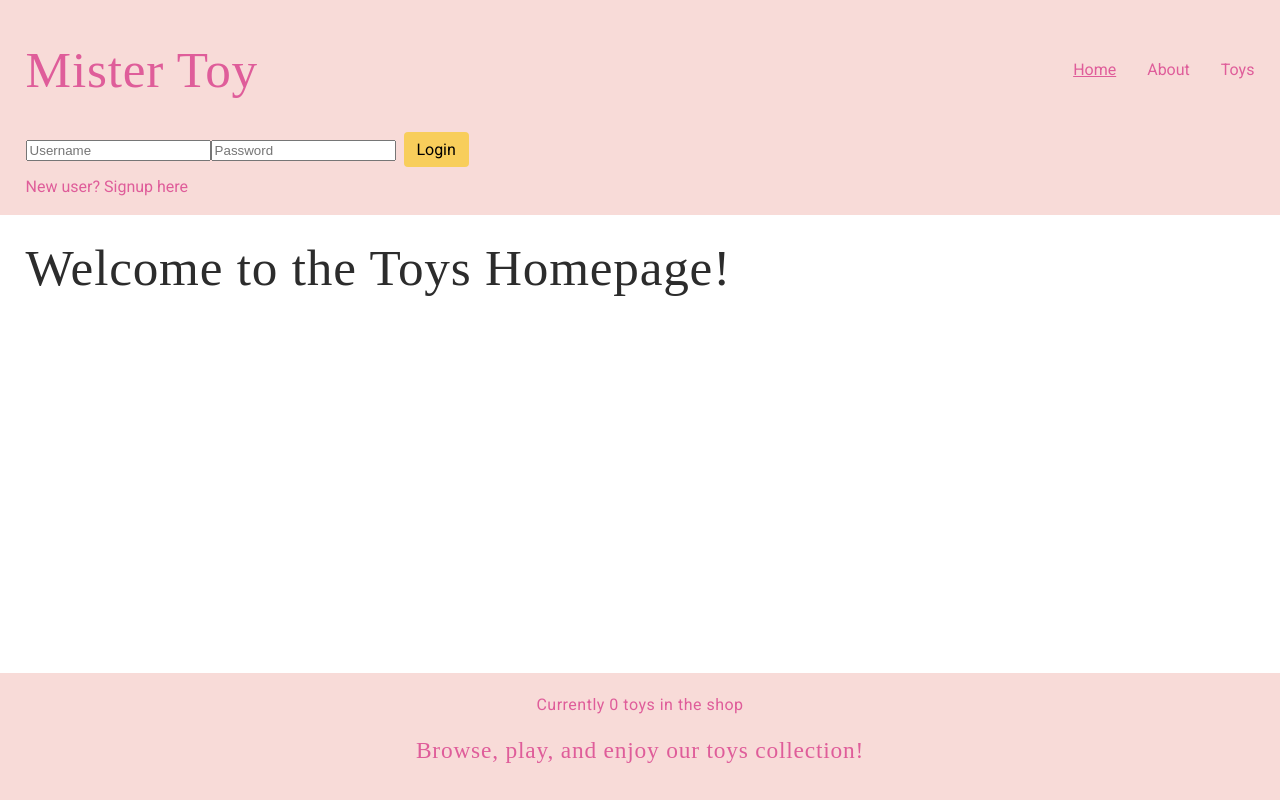
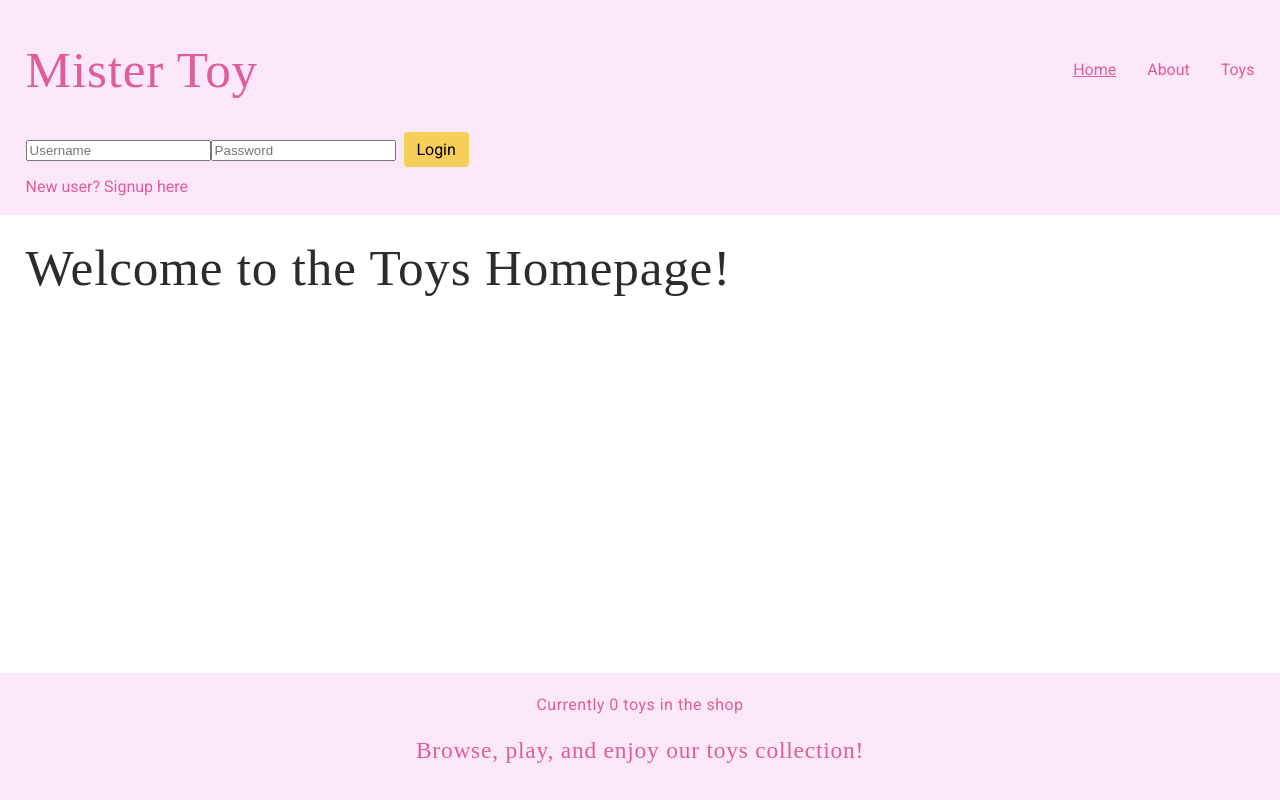
Before and after one commit to Michal-Om/mistertoy-frontend, a React (Vite) app: page / in a window 1280 px wide. Built offline with nearby package versions, Linux system fonts and the light colour scheme; a web font is replaced by a local one.

Commit message:
Test other color variations to app

```diff
--- a/src/assets/style/cmps/ToyDetails.css
+++ b/src/assets/style/cmps/ToyDetails.css
@@ -15,7 +15,7 @@
 }
 
 .toy-label {
-    background-color: var(--clr1);
+    background-color: var(--clr2);
     padding: 5px 7px;
     font-size: 0.85em;
     color: #333;
@@ -29,10 +29,10 @@
 }
 
 .toy-actions a {
-    color: var(--clr2);
+    color: var(--clr1bg);
     font-weight: 500;
     padding: 4px 8px;
-    border: 1px solid var(--clr2);
+    border: 1px solid var(--clr1bg);
     border-radius: 6px;
 }
 
--- a/src/assets/style/setup/vars.css
+++ b/src/assets/style/setup/vars.css
@@ -1,5 +1,6 @@
 :root {
-    --clr1: #F8DBD8;
+    --clr1: #fae7f9;
+    /* --clr1: #F8DBD8; */
     --clr2: #FAAED2;
 
 
@@ -7,7 +8,7 @@
     --clr1bg: #df5d9a;
     --clr1bg-light: #c1f1e1;
     --clr2bg: #F8CE5B;
-    --clr2bg-light: #fff7e8;
+    --clr2bg-light: #fcf8f8;
     --clr3bg: #f7c3db;
 
 
```
